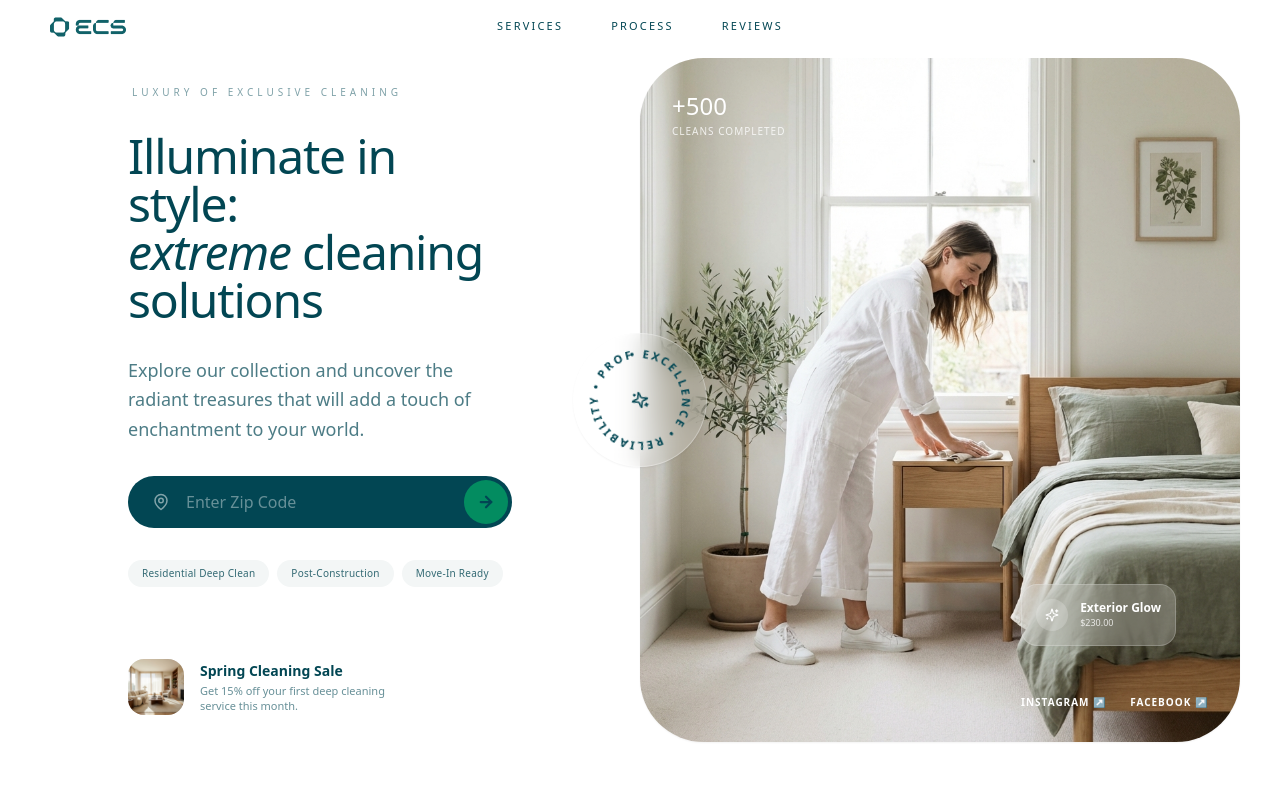
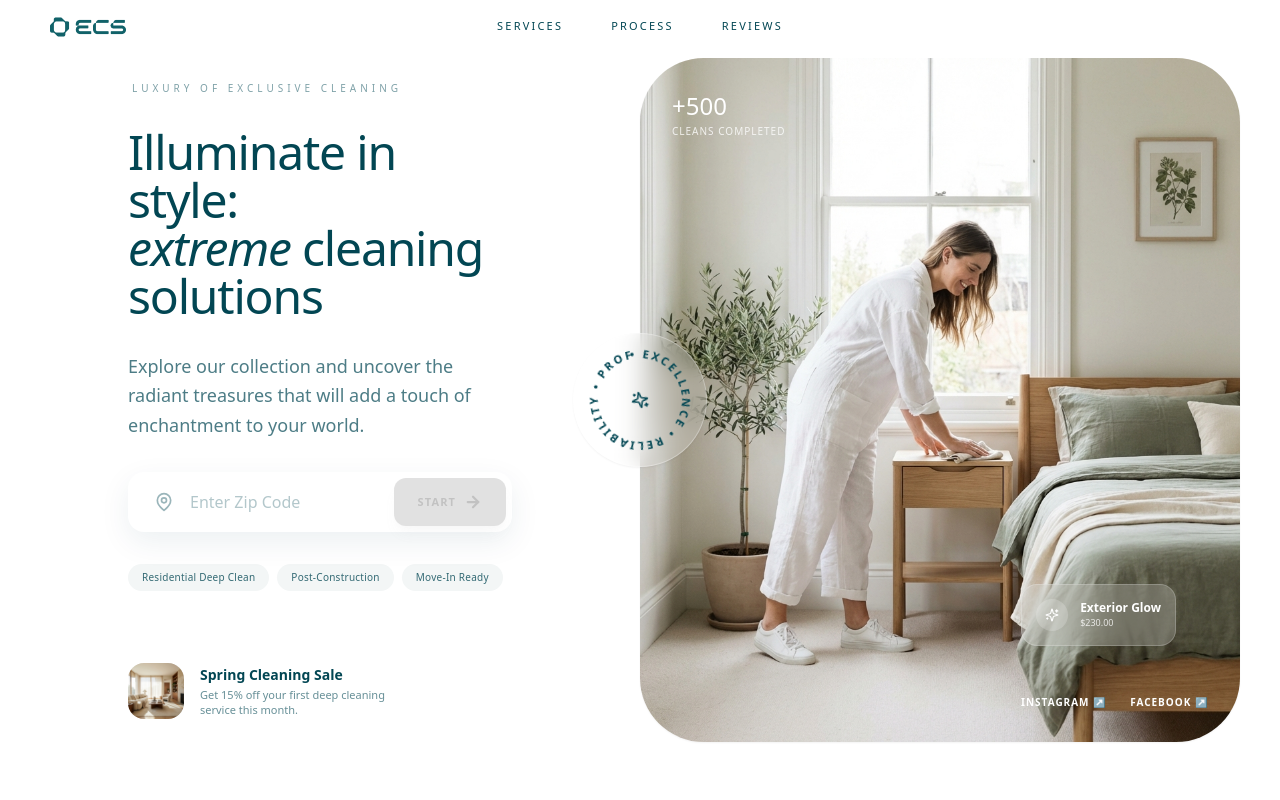
Before and after one commit to renatoquerales28-byte/extreme-cleaning-next, a Next.js app: page / in a window 1280 px wide. Shown: the top 800 px of the page. Built offline with nearby package versions, Linux system fonts and the light colour scheme.

Commit message:
style: redesign hero zip input with premium shadow and light aesthetic

```diff
--- a/src/components/landing/HeroSection.tsx
+++ b/src/components/landing/HeroSection.tsx
@@ -46,12 +46,15 @@ export default function HeroSection() {
                             Explore our collection and uncover the radiant treasures that will add a touch of enchantment to your world.
                         </p>
 
-                        {/* Minimalist Zip Code Input */}
+                        {/* Premium Elevated Zip Code Input */}
                         <div className="max-w-md">
                             <form onSubmit={handleStart} className="relative group">
-                                <div className={`flex items-center bg-[#024653] rounded-full p-1 transition-all duration-300 ${isFocused ? 'scale-[1.02]' : ''}`}>
-                                    <div className="pl-5 text-white/50">
-                                        <MapPin size={18} />
+                                <div className={`flex items-center bg-white rounded-2xl p-1.5 transition-all duration-500 ${isFocused
+                                        ? 'shadow-[0_20px_50px_rgba(2,70,83,0.15)] scale-[1.02]'
+                                        : 'shadow-[0_10px_30px_rgba(2,70,83,0.08)]'
+                                    }`}>
+                                    <div className={`pl-5 transition-colors duration-300 ${isFocused ? 'text-[#024653]' : 'text-[#024653]/40'}`}>
+                                        <MapPin size={20} />
                                     </div>
                                     <input
                                         type="text"
@@ -60,13 +63,14 @@ export default function HeroSection() {
                                         onFocus={() => setIsFocused(true)}
                                         onBlur={() => setIsFocused(false)}
                                         placeholder="Enter Zip Code"
-                                        className="w-full bg-transparent border-none focus:ring-0 text-white font-medium placeholder:text-white/40 text-base px-4 py-1.5 h-11"
+                                        className="w-full bg-transparent border-none focus:ring-0 focus:outline-none text-[#024653] font-medium placeholder:text-[#024653]/30 text-base px-4 py-2 h-12"
                                     />
                                     <button
                                         type="submit"
                                         disabled={zipCode.length < 5}
-                                        className="bg-[#05D16E] hover:bg-[#04bd63] text-[#024653] w-11 h-11 rounded-full flex items-center justify-center transition-all disabled:opacity-50 disabled:cursor-not-allowed shrink-0"
+                                        className="bg-[#05D16E] hover:bg-[#04bd63] text-[#024653] px-6 h-12 rounded-xl flex items-center gap-2 transition-all disabled:opacity-30 disabled:grayscale disabled:cursor-not-allowed shrink-0 shadow-lg shadow-[#05D16E]/20"
                                     >
+                                        <span className="text-[11px] font-black uppercase tracking-widest hidden sm:block">Start</span>
                                         <ArrowRight size={18} className="stroke-[3px]" />
                                     </button>
                                 </div>
```
